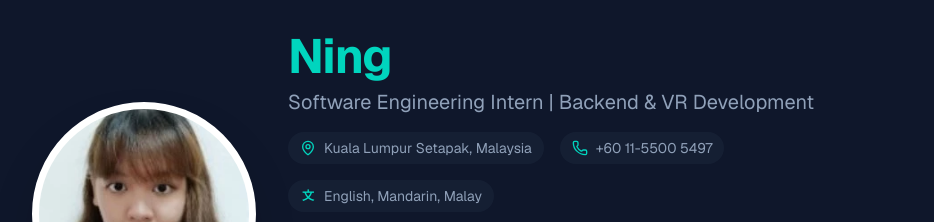
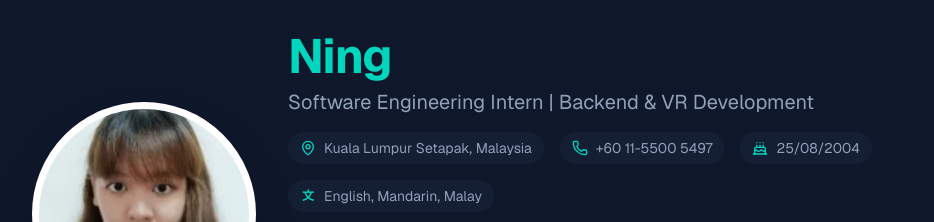
Before and after one commit to JNing8431-moon/Ning-React-Resume, a Next.js app: page /Ning-React-Resume/ in a window 1280 px wide. Shown: the top 222 px of the page, without its empty margins (160-1094 px from the left). Built offline with nearby package versions, Linux system fonts and the light colour scheme.

Commit message:
add birthdate

```diff
--- a/app/components/Resume.tsx
+++ b/app/components/Resume.tsx
@@ -2,7 +2,7 @@
 
 import Image from "next/image";
 import { motion } from "framer-motion";
-import { Mail, Github, Linkedin, ExternalLink, Code, Briefcase, GraduationCap, Youtube, MonitorPlay, MapPin, Phone } from "lucide-react";
+import { Mail, Github, Linkedin, ExternalLink, Code, Briefcase, GraduationCap, Youtube, MonitorPlay, MapPin, Phone, Cake } from "lucide-react";
 
 export default function Resume() {
     const fadeInUp = {
@@ -57,6 +57,10 @@ export default function Resume() {
                             <div className="flex items-center gap-2 bg-slate-800/50 px-3 py-1.5 rounded-full">
                                 <Phone className="w-4 h-4 text-teal-400" />
                                 <span>+60 11-5500 5497</span>
+                            </div>
+                            <div className="flex items-center gap-2 bg-slate-800/50 px-3 py-1.5 rounded-full">
+                                <Cake className="w-4 h-4 text-teal-400" />
+                                <span>25/08/2004</span>
                             </div>
                             <div className="flex items-center gap-2 bg-slate-800/50 px-3 py-1.5 rounded-full">
                                 <span className="w-4 h-4 flex items-center justify-center text-teal-400 font-bold text-xs">文</span>
```
